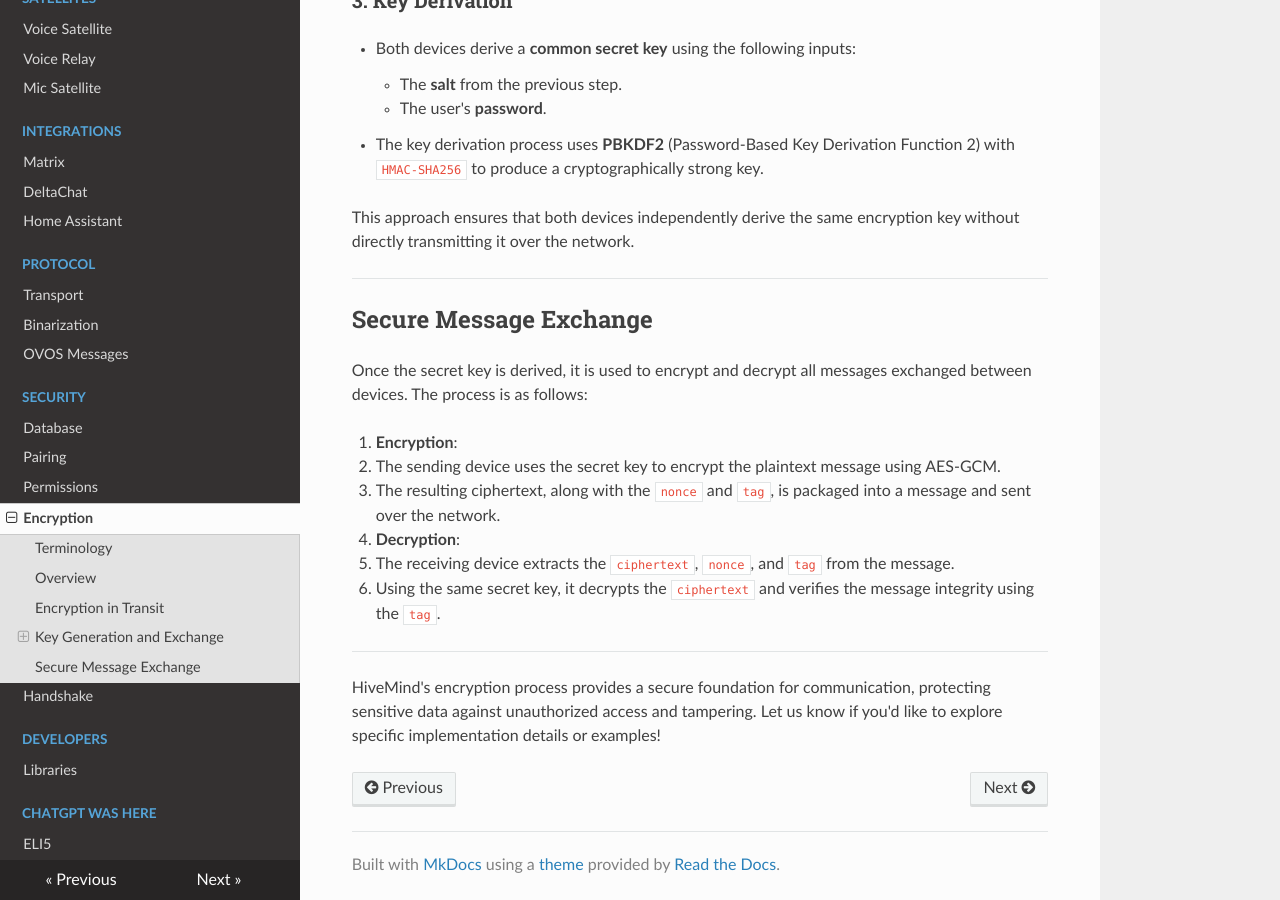
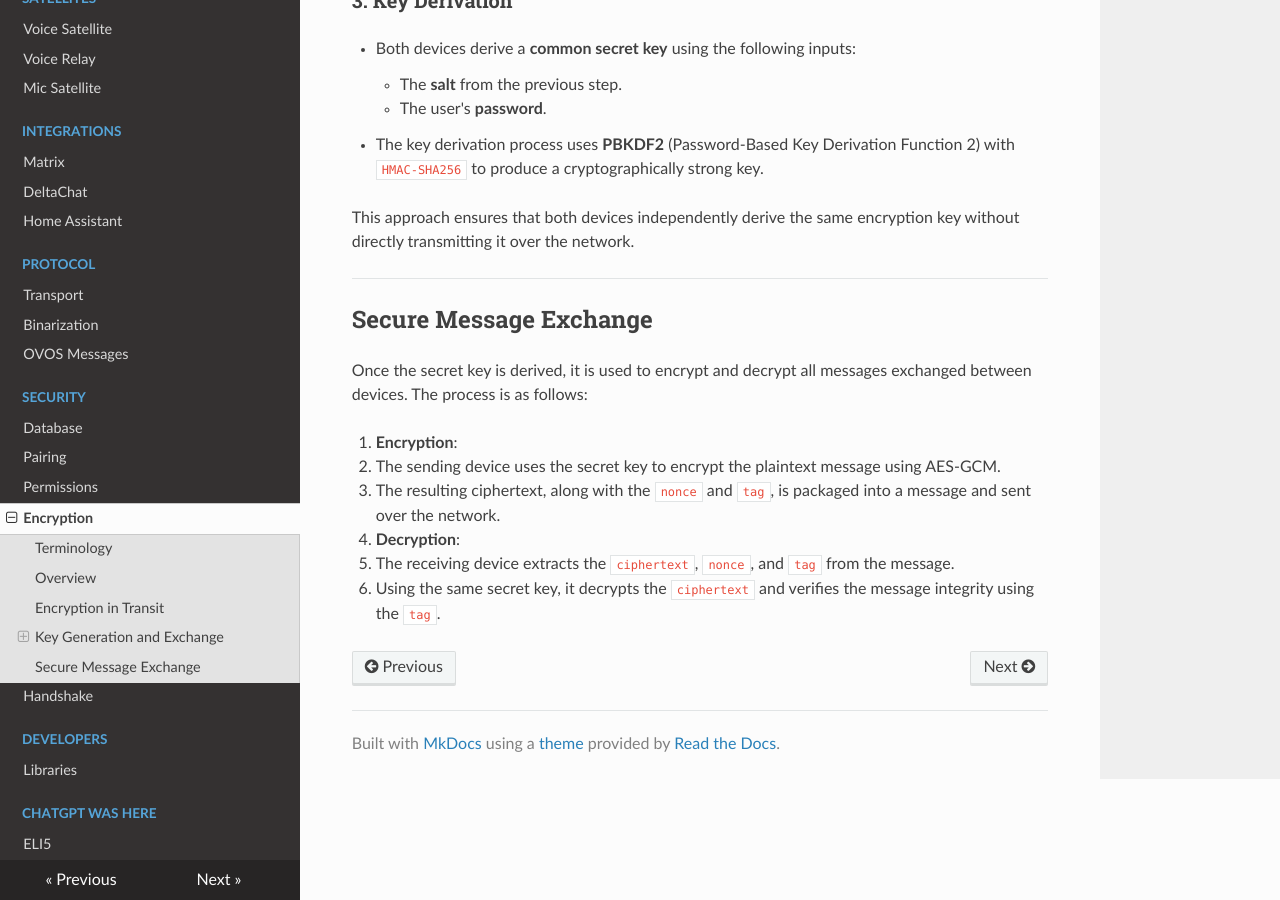
Before and after one commit to JarbasHiveMind/HiveMind-community-docs, an MkDocs documentation site: the page built from docs/19_crypto.md, in a window 1280 px wide and 900 px high, scrolled down 3154 px. Built offline with MkDocs 1.6.1, drawn with Linux system fonts in a browser that asks for light colours; nearby versions of some CDN libraries.

Commit message:
add crypto docs

```diff
--- a/docs/19_crypto.md
+++ b/docs/19_crypto.md
@@ -98,9 +98,3 @@ Once the secret key is derived, it is used to encrypt and decrypt all messages e
 2. **Decryption**:
    - The receiving device extracts the `ciphertext`, `nonce`, and `tag` from the message.
    - Using the same secret key, it decrypts the `ciphertext` and verifies the message integrity using the `tag`.
-
-
-
----
-
-HiveMind's encryption process provides a secure foundation for communication, protecting sensitive data against unauthorized access and tampering. Let us know if you'd like to explore specific implementation details or examples!
```
